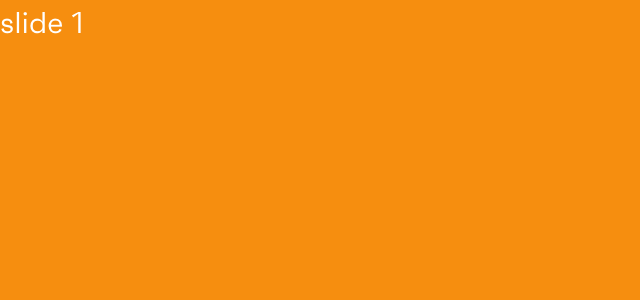
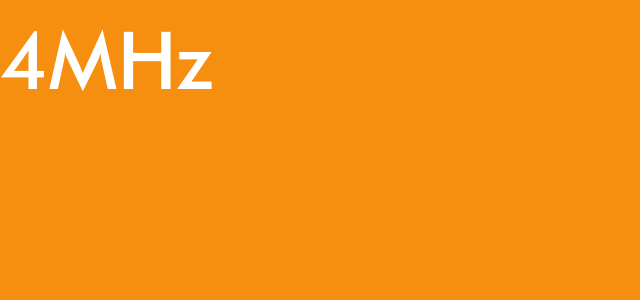
Before and after one commit to fastlane-dev/yeoshin-therfect, a Next.js app: page / in a window 1280 px wide. Shown: the top 300 px of the page, without its empty margins (0-640 px from the left). Built offline with nearby package versions, Linux system fonts and the light colour scheme.

Commit message:
feat : 웹버전 첫번째 슬라이드 구현 시작

```diff
--- a/src/components/web/FirstWebSlide.tsx
+++ b/src/components/web/FirstWebSlide.tsx
@@ -1,5 +1,9 @@
 import React from "react";
 
 export const FirstWebSlide = () => {
-  return <div>FirstWebSlide</div>;
+  return (
+    <div className="font-futura font-[500] relative h-screen w-screen  text-[80px] text-white">
+      4MHz
+    </div>
+  );
 };
--- a/src/components/web/Web.tsx
+++ b/src/components/web/Web.tsx
@@ -3,6 +3,7 @@ import React, { useRef, useState } from "react";
 import { Swiper, SwiperSlide } from "swiper/react";
 
 import { Mousewheel, Pagination } from "swiper";
+import { FirstWebSlide } from "./FirstWebSlide";
 
 export function Web() {
   return (
@@ -20,9 +21,7 @@ export function Web() {
         speed={800}
       >
         <SwiperSlide className="swiper-slide-mobile">
-          <div className="relative h-screen w-screen  font-faktumTest text-[30px] text-white">
-            slide 1
-          </div>
+          <FirstWebSlide />
         </SwiperSlide>
         <SwiperSlide className="swiper-slide-mobile">
           <div className="relative h-screen w-screen  font-faktumTest text-[30px] text-white">
```
